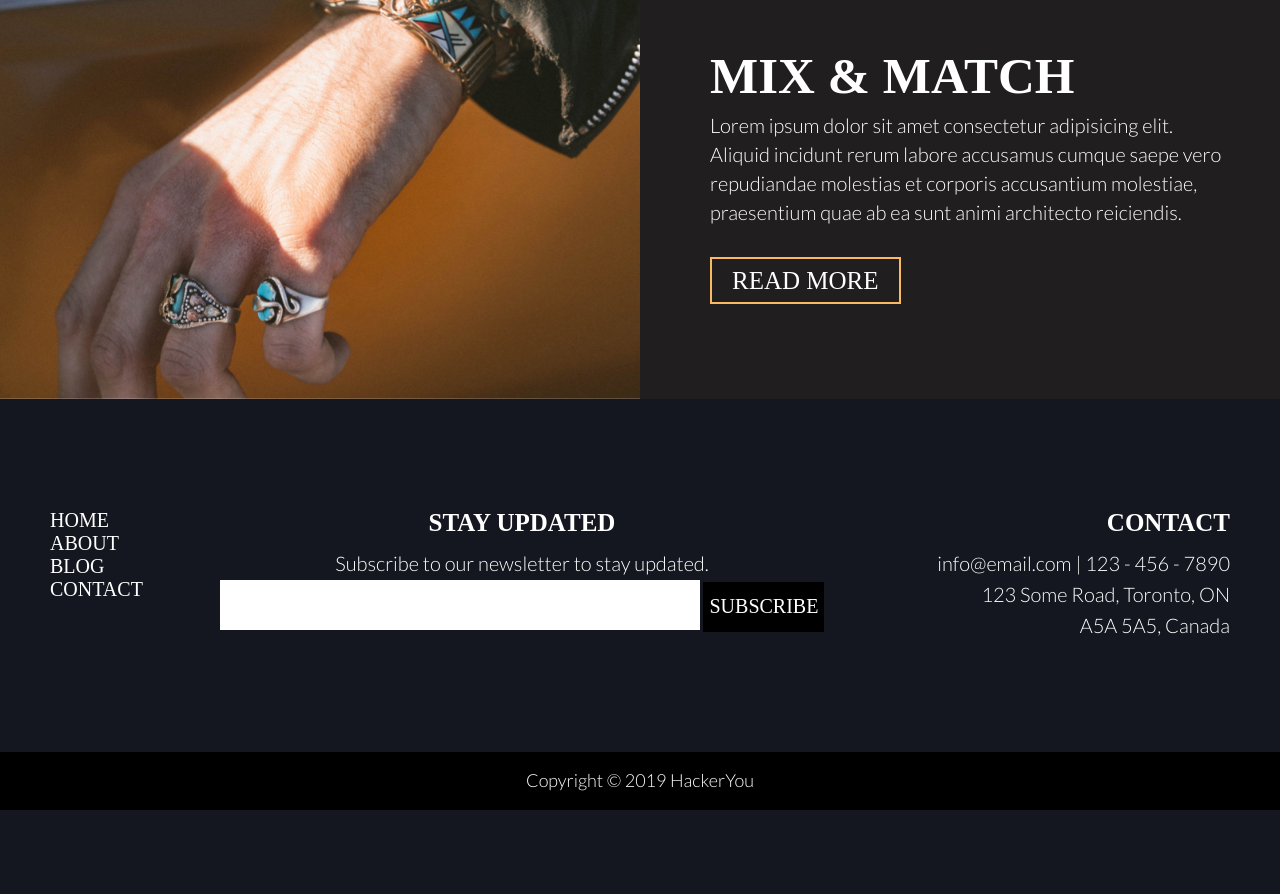
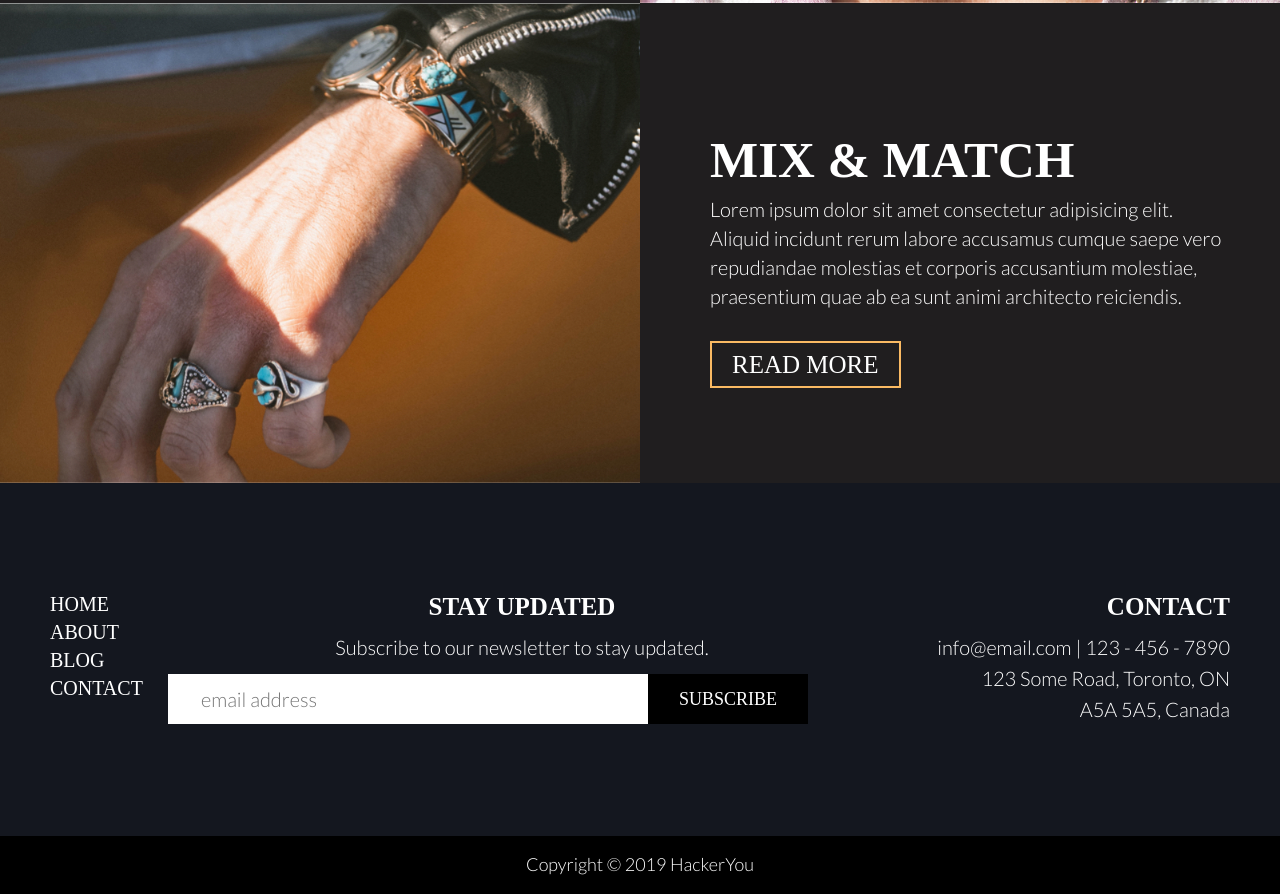
Before and after one commit to anniebombanie/annieLiewProjectOne, a plain HTML site: page index.html in a window 1280 px wide. Shown: the part 2916-3810 px from the top of the page. Before the commit the page ends 3726 px from the top, so only its background shows below. Drawn offline with Linux system fonts and the light colour scheme; a web font is replaced by a local one.

Commit message:
Added mobile images + happy with desktop verion

```diff
--- a/index.html
+++ b/index.html
@@ -129,12 +129,12 @@
             architecto reiciendis.</p>
           <a href="" class="btn readMore">read more</a>
         </div>
-        <div class="blogImg">
+        <div class="blogImg blogImg1">
           <img src="assets/modelNecklaces.jpg" alt="product shot of two necklaces around a woman's neck.">
         </div>
       </div>
       <div class="clearfix">
-        <div class="blogImg">
+        <div class="blogImg blogImg2">
           <img src="assets/handJewelry.jpg" alt="close up of hand wearing two rings and an elaborate watch.">
         </div>
         <div class="blogTxt blogTxt2">
@@ -164,10 +164,10 @@
       <div class="newsletter floatItemL">
         <h3>stay updated</h3>
         <p>Subscribe to our newsletter to stay updated.</p>
-        <form action="">
+        <form action="" class="clearfix">
           <label for="emailSub" class="visuallyHidden">enter your email</label>
-          <input type="email" name="email" id="emailSub">
-          <button>Subscribe</button>
+          <input type="email" name="email" id="emailSub" placeholder="email address" class="floatItemL">
+          <button class="floatItemL">Subscribe</button>
         </form>
       </div>
       <div class="contact floatItemL" id="contact">
--- a/styles/style.css
+++ b/styles/style.css
@@ -211,6 +211,7 @@ h1 {
 
 .collection h2 {
   text-align: center;
+  margin-bottom: 90px;
 }
 
 .collectionItem {
@@ -276,26 +277,43 @@ footer p {
   width: 10%;
 }
 
+.preFooterNav li {
+  margin-bottom: 5px;
+}
+
 .newsletter {
   width: 60%;
   text-align: center;
 }
 
+form {
+  float: left;
+  margin-top: 10px;
+}
+
 input[type=email],
 button {
+  display: block;
   height: 50px;
 }
 
 input[type=email] {
   width: 480px;
   border: none;
+  padding: 10px 33px;
+  color: #14171f;
 }
 
 button {
+  display: block;
   color: #fff;
   background-color: #000;
   border: none;
-  size: 50px;
+  height: 50px;
+  font-size: .9rem;
+  margin: 0;
+  padding: 0;
+  width: 160px;
 }
 
 .contact {
```
Also changed, not shown: assets/handJewerlyMob.jpg (added), assets/handMakerMob.jpg (added), assets/headerBackgroundMob.jpg (added), assets/modelNecklaceMob.jpg (added).
